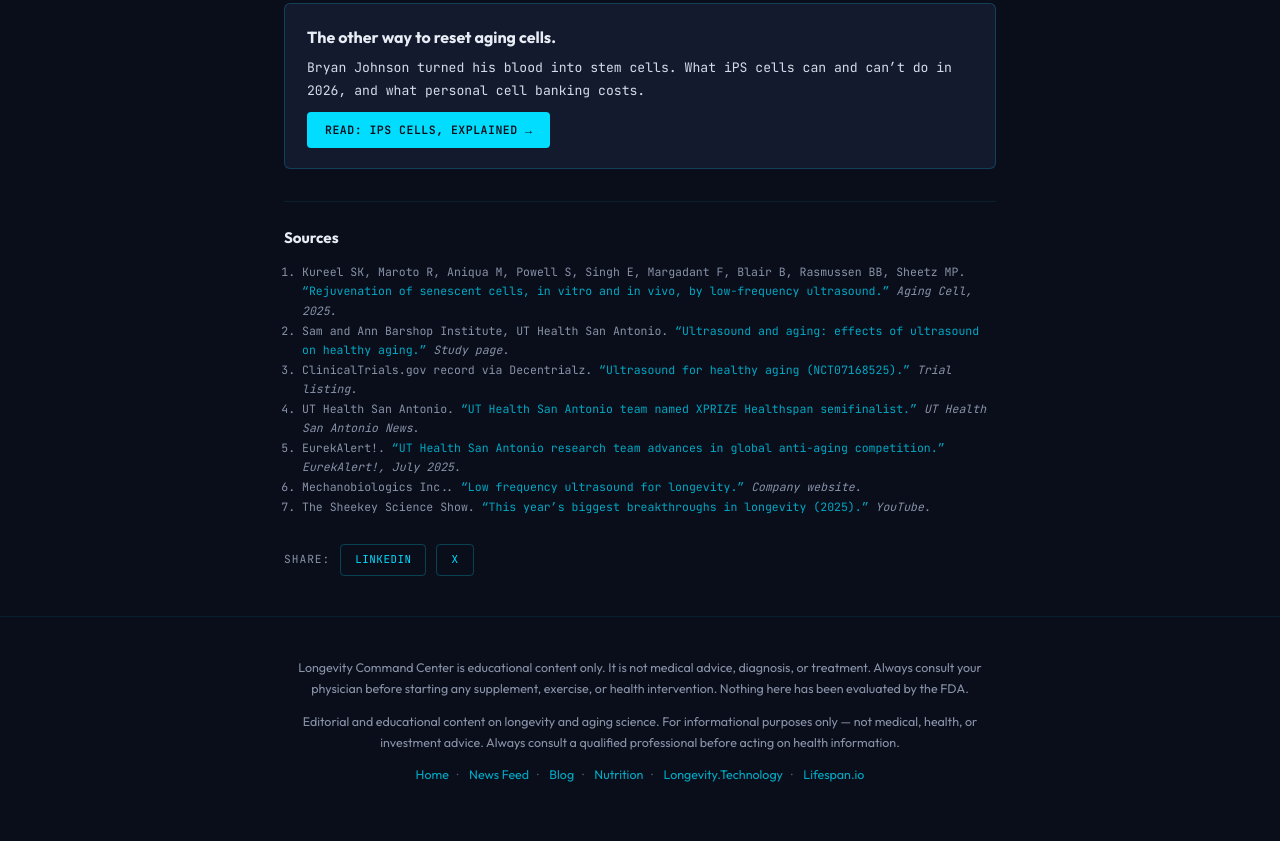
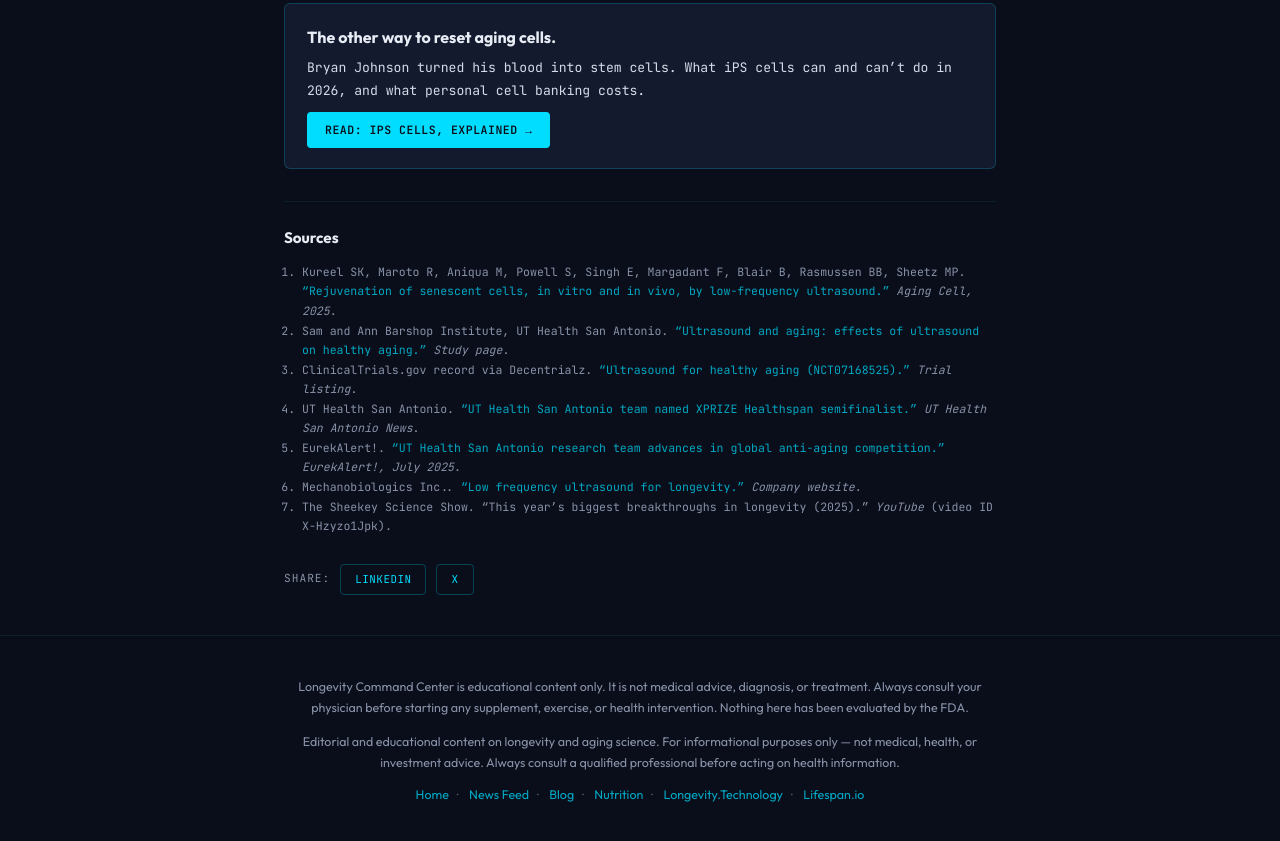
Before and after one commit to wsseery/longevity-command-center, a plain HTML site: page blog-ultrasound-senescent-cells.html in a window 1280 px wide. Shown: the part 1937-2778 px from the top of the page. Drawn offline with Linux system fonts and the light colour scheme.

Commit message:
Fix two source links flagged by playwright (404 pulse.bot; YouTube header overflow)
Co-Authored-By: Claude Opus 5.5 <noreply@anthropic.com>
Claude-Session: https://claude.ai/code/session_01ByivgkTqBe3rJWQ5msXJpN

```diff
--- a/blog-ultrasound-senescent-cells.html
+++ b/blog-ultrasound-senescent-cells.html
@@ -101,7 +101,7 @@
         <li>UT Health San Antonio. <a href="https://news.uthscsa.edu/ut-health-san-antonio-team-named-xprize-healthspan-semifinalist/" target="_blank" rel="noopener noreferrer">&ldquo;UT Health San Antonio team named XPRIZE Healthspan semifinalist.&rdquo;</a> <em>UT Health San Antonio News</em>.</li>
         <li>EurekAlert!. <a href="https://www.eurekalert.org/news-releases/1091730" target="_blank" rel="noopener noreferrer">&ldquo;UT Health San Antonio research team advances in global anti-aging competition.&rdquo;</a> <em>EurekAlert!, July 2025</em>.</li>
         <li>Mechanobiologics Inc.. <a href="https://www.mechanobiologics.com/" target="_blank" rel="noopener noreferrer">&ldquo;Low frequency ultrasound for longevity.&rdquo;</a> <em>Company website</em>.</li>
-        <li>The Sheekey Science Show. <a href="https://youtu.be/X-Hzyzo1Jpk" target="_blank" rel="noopener noreferrer">&ldquo;This year&rsquo;s biggest breakthroughs in longevity (2025).&rdquo;</a> <em>YouTube</em>.</li>
+        <li>The Sheekey Science Show. &ldquo;This year&rsquo;s biggest breakthroughs in longevity (2025).&rdquo; <em>YouTube</em> (video ID X-Hzyzo1Jpk).</li>
       </ol>
     </div>
     <div class="share-row">
```
Also changed, not shown: blog-bryan-johnson-ips-cells.html (+1 -1 lines).
